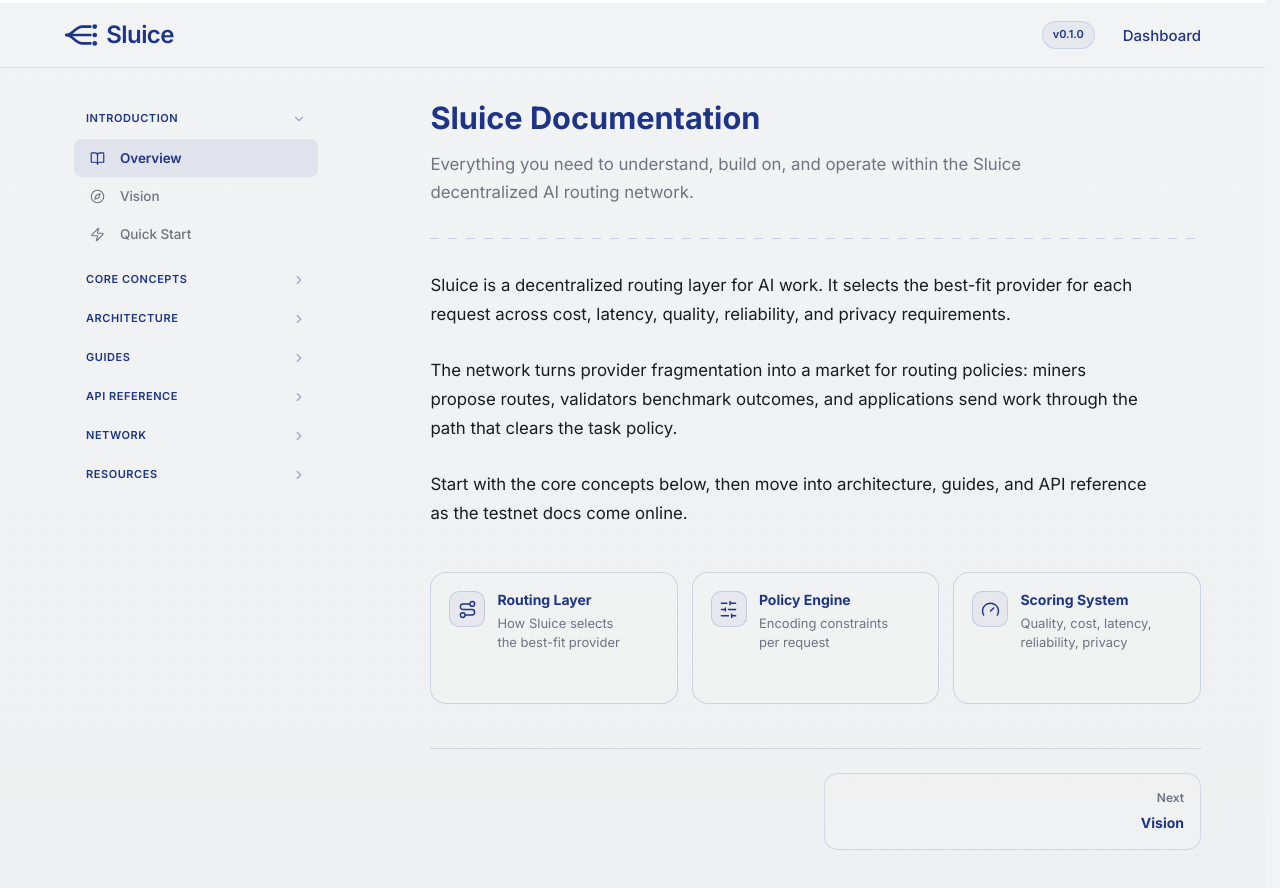
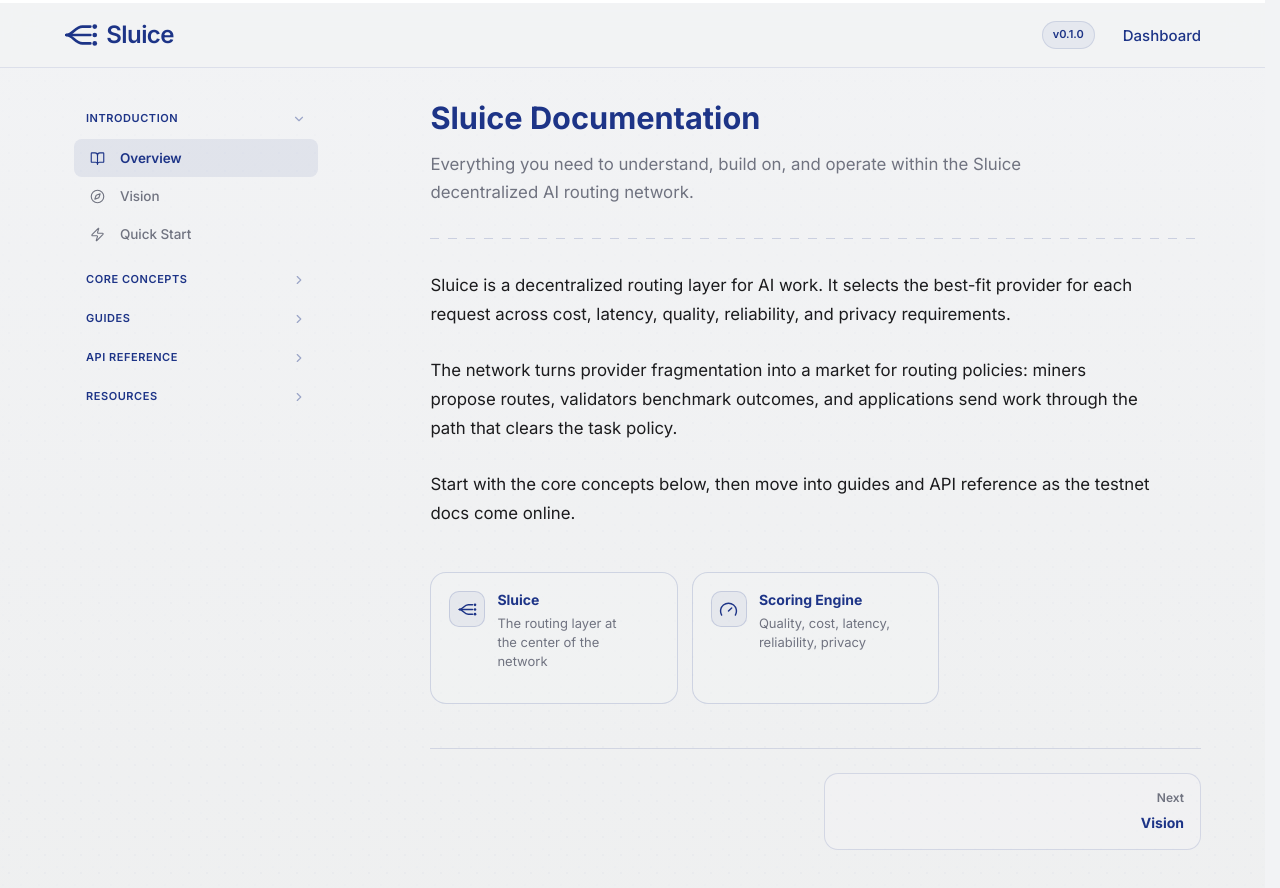
Before and after one commit to sluice-ai/frontend, a React (Vite) app: page /docs/introduction in a window 1280 px wide. Shown: the top 888 px of the page. Built offline with nearby package versions, Linux system fonts and the light colour scheme.

Commit message:
feat: implement documentation framework with landing page, navigation structure, and routing support

```diff
--- a/src/AppRouter.tsx
+++ b/src/AppRouter.tsx
@@ -29,38 +29,20 @@ export default function AppRouter() {
         <Route path="quick-start" element={<DocsPlaceholder />} />
 
         {/* Core Concepts */}
-        <Route path="core/routing-layer" element={<DocsPlaceholder />} />
-        <Route path="core/policy-engine" element={<DocsPlaceholder />} />
+        <Route path="core/sluice" element={<DocsPlaceholder />} />
         <Route path="core/scoring" element={<DocsPlaceholder />} />
-        <Route path="core/supply-network" element={<DocsPlaceholder />} />
-
-        {/* Architecture */}
-        <Route path="architecture/overview" element={<DocsPlaceholder />} />
-        <Route path="architecture/miners" element={<DocsPlaceholder />} />
-        <Route path="architecture/validators" element={<DocsPlaceholder />} />
-        <Route path="architecture/request-lifecycle" element={<DocsPlaceholder />} />
 
         {/* Guides */}
         <Route path="guides/run-miner" element={<DocsPlaceholder />} />
         <Route path="guides/run-validator" element={<DocsPlaceholder />} />
-        <Route path="guides/integrate" element={<DocsPlaceholder />} />
-        <Route path="guides/private-workloads" element={<DocsPlaceholder />} />
 
         {/* API Reference */}
         <Route path="api/route" element={<DocsPlaceholder />} />
-        <Route path="api/benchmark" element={<DocsPlaceholder />} />
-        <Route path="api/providers" element={<DocsPlaceholder />} />
         <Route path="api/sdk" element={<DocsPlaceholder />} />
-
-        {/* Network */}
-        <Route path="network/bittensor" element={<DocsPlaceholder />} />
-        <Route path="network/testnet" element={<DocsPlaceholder />} />
-        <Route path="network/staking" element={<DocsPlaceholder />} />
 
         {/* Resources */}
         <Route path="resources/changelog" element={<DocsPlaceholder />} />
         <Route path="resources/faq" element={<DocsPlaceholder />} />
-        <Route path="resources/community" element={<DocsPlaceholder />} />
 
         {/* Catch-all */}
         <Route path="*" element={<DocsPlaceholder />} />
--- a/src/docs/DocsPages.tsx
+++ b/src/docs/DocsPages.tsx
@@ -4,9 +4,8 @@ import { ArrowRight } from "lucide-react";
 import { docsSidebar } from "./docsData";
 
 const overviewLinkLabels = new Set([
-  "Routing Layer",
-  "Policy Engine",
-  "Scoring System",
+  "Sluice",
+  "Scoring Engine",
 ]);
 
 const overviewLinks = docsSidebar
@@ -41,8 +40,8 @@ export function DocsIndex() {
           applications send work through the path that clears the task policy.
         </p>
         <p>
-          Start with the core concepts below, then move into architecture,
-          guides, and API reference as the testnet docs come online.
+          Start with the core concepts below, then move into guides and API
+          reference as the testnet docs come online.
         </p>
       </div>
 
--- /dev/null
+++ b/src/docs/SluiceDocsLogoIcon.tsx
@@ -0,0 +1,36 @@
+import { forwardRef } from "react";
+import type { LucideProps } from "lucide-react";
+
+export const SluiceDocsLogoIcon = forwardRef<SVGSVGElement, LucideProps>(
+  ({ size = 15, className, ...props }, ref) => (
+    <svg
+      ref={ref}
+      viewBox="190 278 670 468"
+      width={size}
+      height={size}
+      fill="none"
+      aria-hidden="true"
+      focusable="false"
+      className={className}
+      {...props}
+    >
+      <g
+        stroke="currentColor"
+        strokeWidth="52"
+        strokeLinecap="round"
+        strokeLinejoin="round"
+      >
+        <path d="M238 512H704" />
+        <path d="M238 512C360 512 408 348 548 348H704" />
+        <path d="M238 512C360 512 408 676 548 676H704" />
+      </g>
+      <g fill="currentColor">
+        <circle cx="790" cy="348" r="46" />
+        <circle cx="790" cy="512" r="46" />
+        <circle cx="790" cy="676" r="46" />
+      </g>
+    </svg>
+  )
+);
+
+SluiceDocsLogoIcon.displayName = "SluiceDocsLogoIcon";
--- a/src/docs/docsData.ts
+++ b/src/docs/docsData.ts
@@ -1,29 +1,18 @@
 import {
   BookOpen,
   Compass,
-  Layers,
-  Route,
-  ShieldCheck,
-  Network,
-  Cpu,
-  SlidersHorizontal,
-  GitBranch,
   Gauge,
-  Activity,
-  LockKeyhole,
   Zap,
   FileCode,
   Terminal,
   Webhook,
   Server,
-  Users,
-  Globe,
-  BarChart3,
   FileText,
   HelpCircle,
-  MessageSquare,
   type LucideIcon,
 } from "lucide-react";
+
+import { SluiceDocsLogoIcon } from "./SluiceDocsLogoIcon";
 
 export interface DocNavItem {
   label: string;
@@ -65,57 +54,16 @@ export const docsSidebar: DocNavSection[] = [
     title: "Core Concepts",
     items: [
       {
-        label: "Routing Layer",
-        href: "/docs/core/routing-layer",
-        icon: Route,
-        description: "How Sluice selects the best-fit provider",
+        label: "Sluice",
+        href: "/docs/core/sluice",
+        icon: SluiceDocsLogoIcon,
+        description: "The routing layer at the center of the network",
       },
       {
-        label: "Policy Engine",
-        href: "/docs/core/policy-engine",
-        icon: SlidersHorizontal,
-        description: "Encoding constraints per request",
-      },
-      {
-        label: "Scoring System",
+        label: "Scoring Engine",
         href: "/docs/core/scoring",
         icon: Gauge,
         description: "Quality, cost, latency, reliability, privacy",
-      },
-      {
-        label: "Supply Network",
-        href: "/docs/core/supply-network",
-        icon: Network,
-        description: "Providers, subnets, and model availability",
-      },
-    ],
-  },
-  {
-    title: "Architecture",
-    items: [
-      {
-        label: "System Overview",
-        href: "/docs/architecture/overview",
-        icon: Layers,
-        description: "High-level architecture diagram",
-      },
-      {
-        label: "Miners",
-        href: "/docs/architecture/miners",
-        icon: Cpu,
-        description: "Route proposal and competition",
-      },
-      {
-        label: "Validators",
-        href: "/docs/architecture/validators",
-        icon: ShieldCheck,
-        description: "Benchmark execution and scoring",
-      },
-      {
-        label: "Request Lifecycle",
-        href: "/docs/architecture/request-lifecycle",
-        icon: Activity,
-        description: "From prompt to routed response",
       },
     ],
   },
@@ -134,18 +82,6 @@ export const docsSidebar: DocNavSection[] = [
         icon: Server,
         description: "Validate and benchmark routes",
       },
-      {
-        label: "Integrate Routing",
-        href: "/docs/guides/integrate",
-        icon: GitBranch,
-        description: "Add Sluice routing to your application",
-      },
-      {
-        label: "Private Workloads",
-        href: "/docs/guides/private-workloads",
-        icon: LockKeyhole,
-        description: "Route sensitive tasks securely",
-      },
     ],
   },
   {
@@ -158,45 +94,10 @@ export const docsSidebar: DocNavSection[] = [
         description: "Submit routing requests",
       },
       {
-        label: "Benchmark API",
-        href: "/docs/api/benchmark",
-        icon: BarChart3,
-        description: "Query live benchmark telemetry",
-      },
-      {
-        label: "Provider API",
-        href: "/docs/api/providers",
-        icon: Globe,
-        description: "List and filter available providers",
-      },
-      {
         label: "SDK Reference",
         href: "/docs/api/sdk",
         icon: FileCode,
         description: "TypeScript and Python client libraries",
-      },
-    ],
-  },
-  {
-    title: "Network",
-    items: [
-      {
-        label: "Bittensor Integration",
-        href: "/docs/network/bittensor",
-        icon: Network,
-        description: "Subnet-native routing on Bittensor",
-      },
-      {
-        label: "Testnet",
-        href: "/docs/network/testnet",
-        icon: Zap,
-        description: "Connect to the Sluice testnet",
-      },
-      {
-        label: "Staking",
-        href: "/docs/network/staking",
-        icon: Users,
-        description: "Staking mechanics and incentives",
       },
     ],
   },
@@ -215,12 +116,6 @@ export const docsSidebar: DocNavSection[] = [
         icon: HelpCircle,
         description: "Frequently asked questions",
       },
-      {
-        label: "Community",
-        href: "/docs/resources/community",
-        icon: MessageSquare,
-        description: "Join the Sluice community",
-      },
     ],
   },
 ];
```
